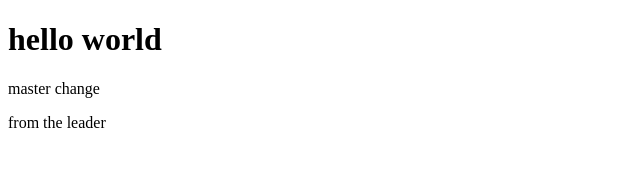
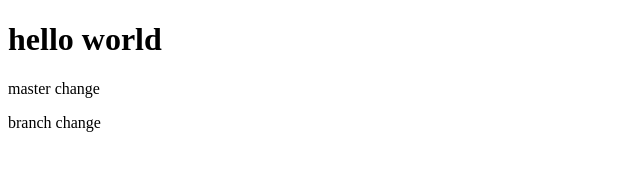
Before and after one commit to kareem-n/test, a plain HTML site: page index.html in a window 1280 px wide. Shown: the full height of the page, 0-640 px from the left. Drawn offline with Linux system fonts and the light colour scheme.

Commit message:
branch change

```diff
--- a/index.html
+++ b/index.html
@@ -9,6 +9,10 @@
     <h1>hello world</h1>
 
     <p>master change </p>
-    <p>from the leader</p>
+
+    <p>
+        branch change
+    </p>
+
 </body>
 </html>
```
